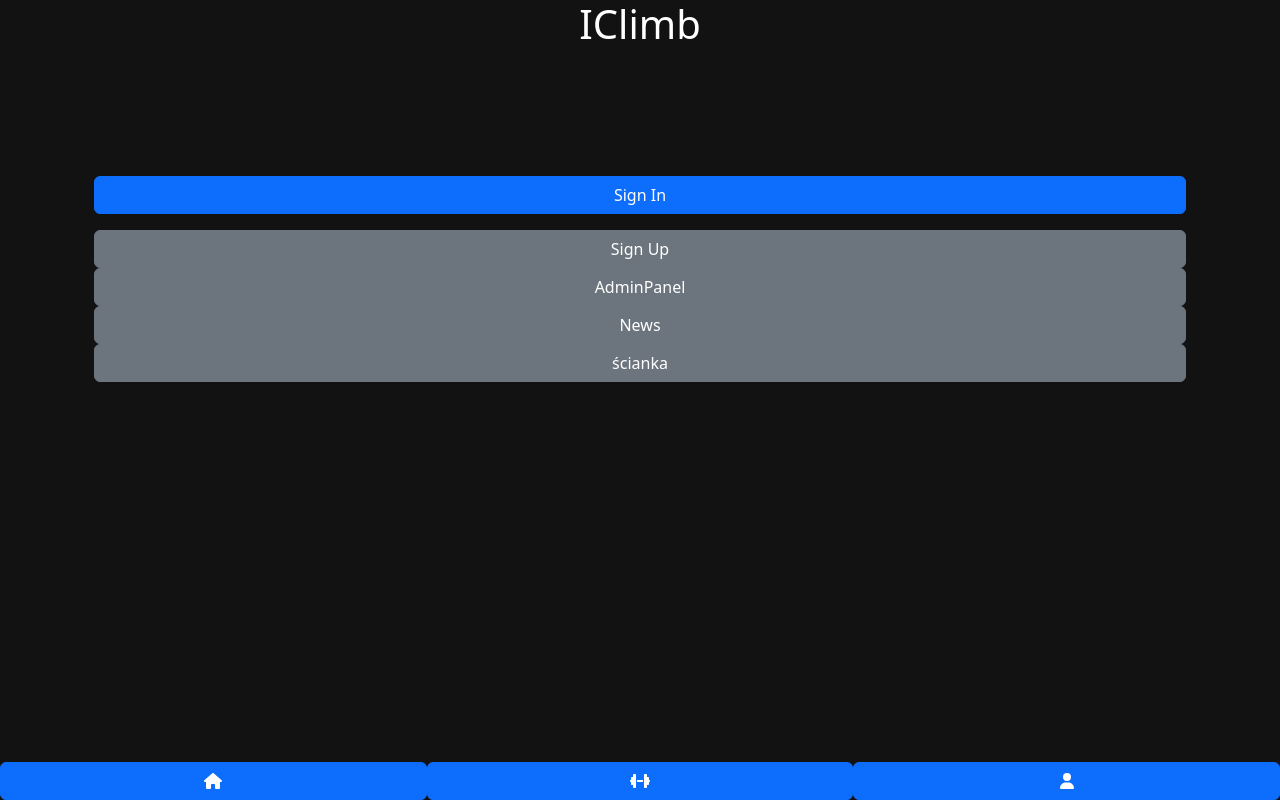
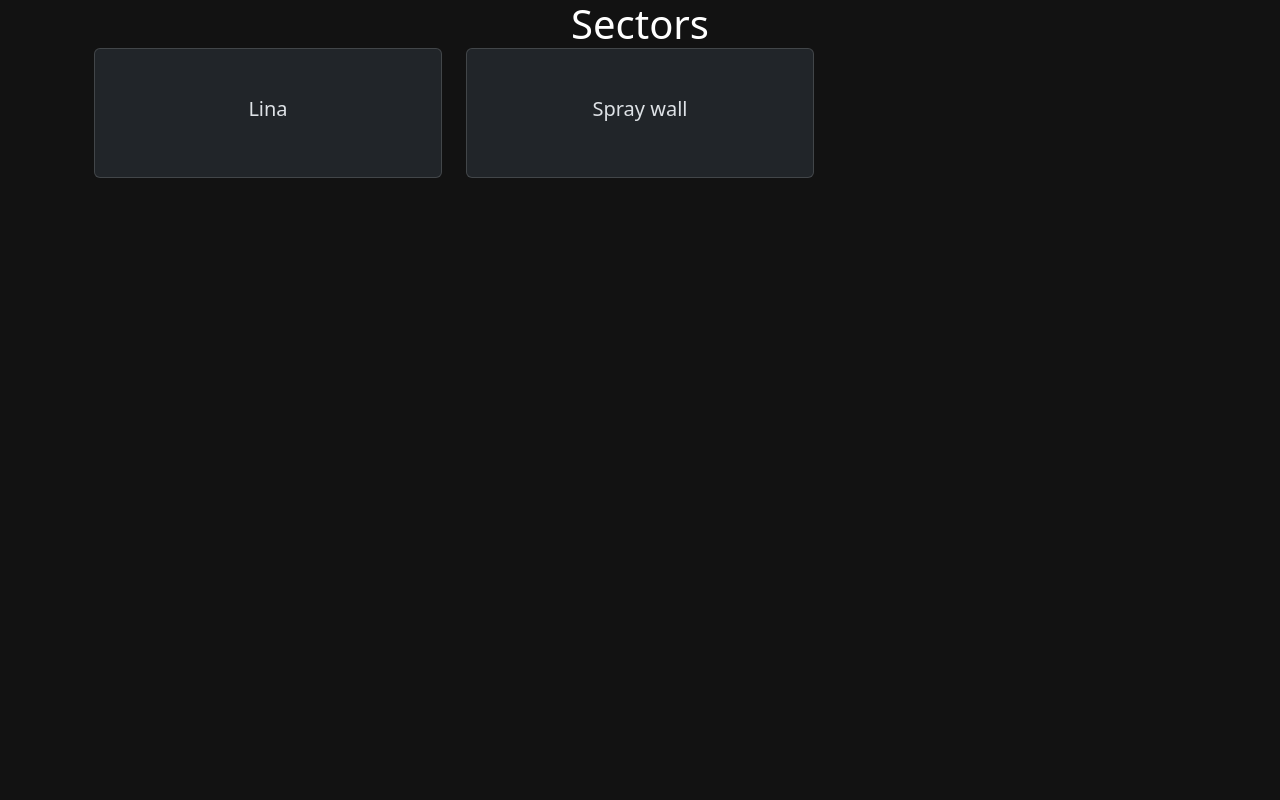
Before and after one commit to Lucius17/IClimb-client, a React (Vite) app: page /sectors in a window 1280 px wide. Before the commit this address led to /. Built offline with nearby package versions, Linux system fonts and the light colour scheme.

Commit message:
Podstawowy selektor sektorów

```diff
--- a/src/App.jsx
+++ b/src/App.jsx
@@ -15,6 +15,7 @@ import ForgotPassword from './components/ForgotPassword.jsx';
 import GymOverview from "./components/GymOverview";
 import ClimbingWall from './components/ClimbingWall.jsx';
 import ClimbingWallEditor from './components/ClimbingWallEditor.jsx';
+import Sectors from './components/Sectors.jsx';
 
 
 function App() {
@@ -53,7 +54,9 @@ function App() {
               <Route path="/superadmin/*" element={<SuperAdminPanel/>}/>
               <Route path="/admin/:centerId/*" element={<AdminPanel/>}/>
               <Route path="/forgot-password" element={<ForgotPassword/>}/>
+              <Route path="/sectors" element={<Sectors/>}/>
               <Route path="*" element={<Navigate to="/"/>}/>
+
 
             </Routes>
           </div>
--- /dev/null
+++ b/src/components/Sectors.jsx
@@ -0,0 +1,37 @@
+import React, { useState } from 'react';
+import 'bootstrap/dist/css/bootstrap.min.css';
+
+const Sectors = () => {
+	const [sectors, setSectors] = useState([
+		{id:1, name:"Lina"},
+		{id:2, name:"Spray wall"},
+	]);
+
+	return (
+		<>
+
+		<div className="fixed-top text-center absolute">
+			<h1>Sectors</h1>
+		</div>
+
+
+		<div className="container mt-5">
+
+			<div className="row">
+				{sectors.map((sector) => (
+					<div className="col-md-4" key={sector.id}>
+						<div className="card">
+							<div className="card-body">
+								<h5 className="card-title">{sector.name}</h5>
+							</div>
+						</div>
+					</div>
+				))}
+			</div>
+
+		</div>
+		</>
+	);
+};
+
+export default Sectors;
```
